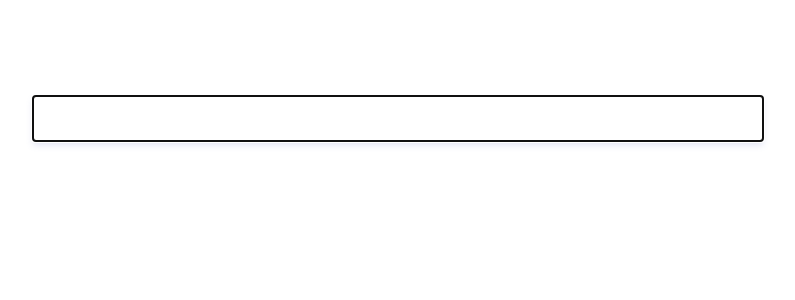
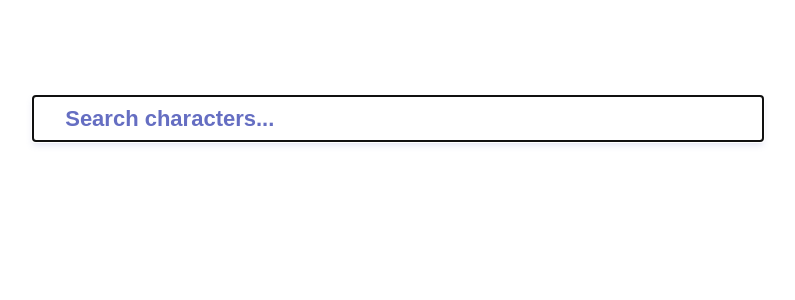
Before and after one commit to dyv21/test_f, a React (Vite) app: page / in a window 1280 px wide. Shown: the top 300 px of the page, without its empty margins (242-1037 px from the left). Built offline with nearby package versions, Linux system fonts and the light colour scheme.

Commit message:
fix: add placeholder for input

```diff
--- a/src/components/SearchInput/SearchInput.module.css
+++ b/src/components/SearchInput/SearchInput.module.css
@@ -34,6 +34,11 @@
   box-shadow: 0 4px 7px rgba(101, 110, 194, 0.2);
   padding: 0.6rem 2rem;
   box-sizing: border-box;
+
+
+  &::placeholder {
+    color: #656EC2;
+  }
 }
 
 @media screen and (max-width: 845px) {
--- a/src/components/SearchInput/SearchInput.tsx
+++ b/src/components/SearchInput/SearchInput.tsx
@@ -8,7 +8,7 @@ type PropsType = {
 
 export const SearchInput = (props: PropsType) => {
   const {sendQuery, totalCount} = props
-  const [value, setValue] = useState('Search characters...')
+  const [value, setValue] = useState('')
   const [params, setParams] = useState('')
 
 
@@ -37,7 +37,7 @@ export const SearchInput = (props: PropsType) => {
           <input name={"search-form"} id={"search-form"} className={s.input} type="text"
                  value={value}
                  onChange={onChangeHandler} onFocus={() => setValue('')}
-                 onKeyDown={onKeyDownHandler} autoFocus aria-label="Search form"/>
+                 onKeyDown={onKeyDownHandler} autoFocus aria-label="Search form" placeholder="Search characters..."/>
         </label>
 
         {totalCount !== null && <span>Found characters: {totalCount}</span>}
```
